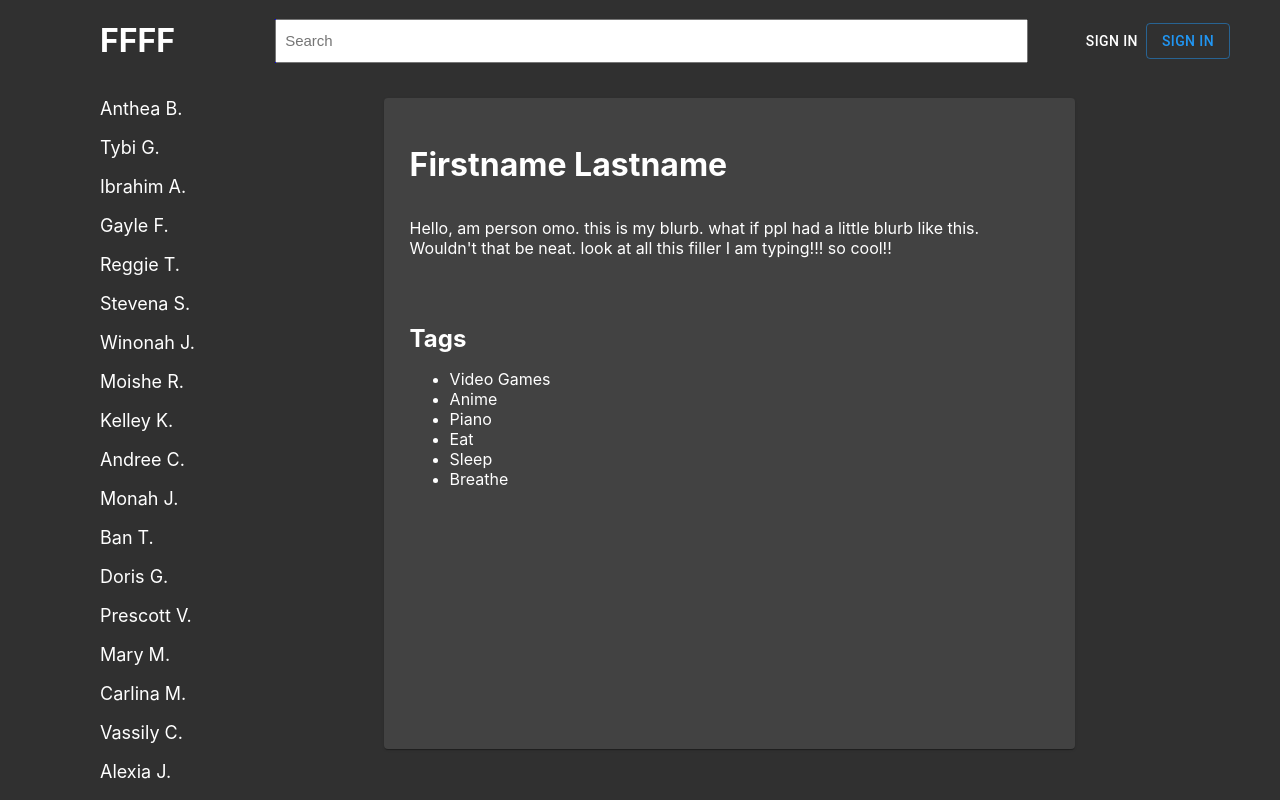
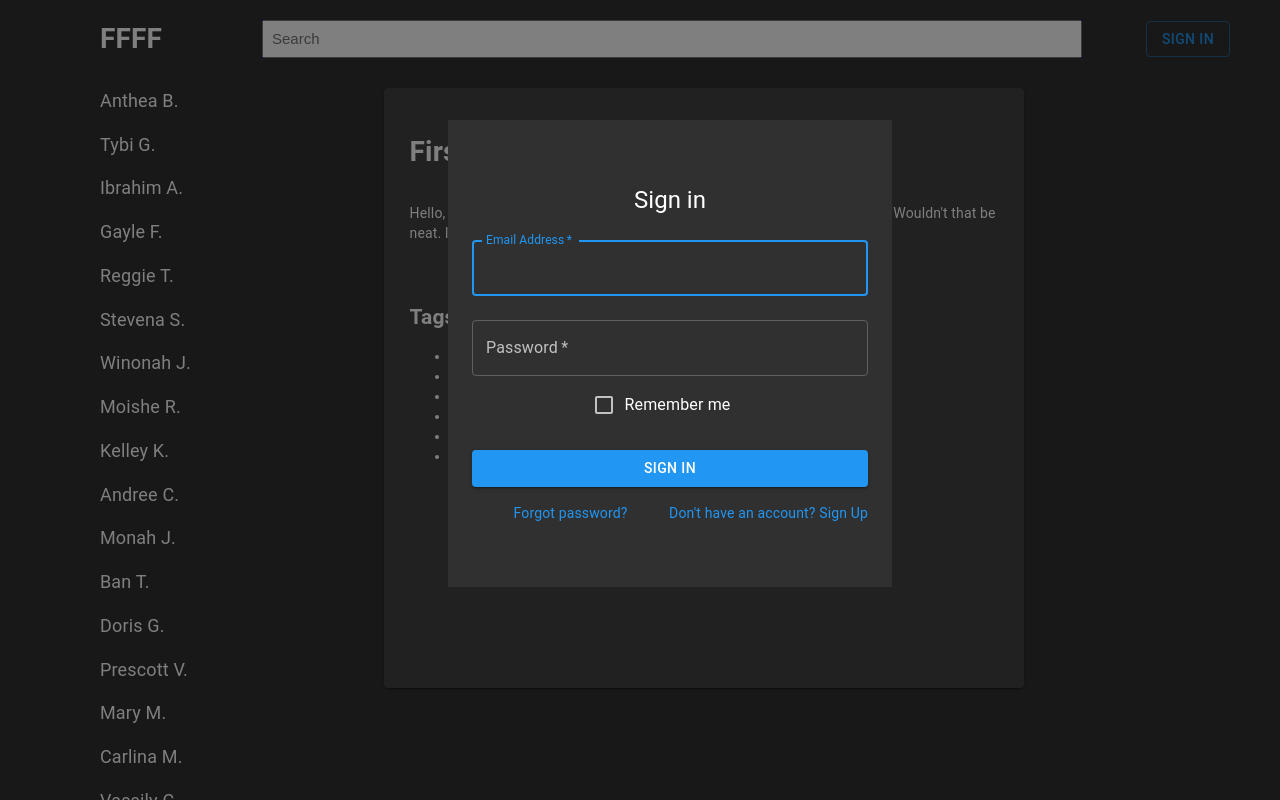
Before and after one commit to matt-seb-ho/w21_webapp, a React (Create React App) app: page / in a window 1280 px wide. Both pictures are taken after a click on the button "SIGN IN". Shown: the top 800 px of the page. Built offline with nearby package versions, Linux system fonts and the light colour scheme; no server answers.

Commit message:
authcontext

```diff
--- a/src/App.js
+++ b/src/App.js
@@ -14,7 +14,7 @@
 import signIn from './api/signIn';
 import { dummy } from "./dummyPerson";
 import SignIn from './components/SignIn';
-import Modal from 'react-modal';
+import SignUp from './components/SignUp';
 import TextField from '@material-ui/core/TextField';
 import Dialog from '@material-ui/core/Dialog';
 import DialogActions from '@material-ui/core/DialogActions';
@@ -22,6 +22,8 @@
 import DialogContentText from '@material-ui/core/DialogContentText';
 import DialogTitle from '@material-ui/core/DialogTitle';
 import blue from '@material-ui/core/colors/blue';
+import { AuthProvider } from './contexts/AuthContext';
+import { BrowserRouter as Router, Switch, Route } from 'react-router-dom'
 
 function Spacer(props) {
 	return <div style={{width: props.width, height: props.height}}> </div>;
@@ -50,45 +52,18 @@
 	const [searchIn, setSearchIn] = useState('');
 	const [loggedIn, setLoggedIn] = useState(false);
 	const [name, setName] = useState();
-	const [showLogin, setShowLogin] = useState(false);
+	const [showSI, setShowSI] = useState(false);
 
-	const handleClose = () => setShowLogin(false);
-	const handleShow = () => setShowLogin(true);
-
-	useEffect(() => {
-
-		function callFunc(){
-			userRef.push({
-				email: "test2@gmail.com",
-				password: "beans123"
-			})
-		}
-		callFunc();
-		//set replaces, push adds
-
-	}, [])
-
-	const onSignUp = () => {
-		const result = signUp("testsign9@gmail.com", "passwordtest", "Bob", "Last");
-		console.log(result);
-	};
-
-	const onSignIn = () => {
-		const result = signIn("testsign9@gmail.com", "passwordtest");
-		console.log(result);
-	};
-
-	const [open, setOpen] = useState(false);
-
-  	const handleClickOpen = () => {
-   		setOpen(true);
+  	const handleSIopen = () => {
+   		setShowSI(true);
   	};
 
-	const demoHandleClose = () => {
-    	setOpen(false);
+	const handleSIclose = () => {
+    		setShowSI(false);
   	};
 
 	return (
+		<AuthProvider>
 		<ThemeProvider theme={darkTheme}>
 		<div className="App">
 			<div id="AppHead" className="sticky" >
@@ -99,8 +74,7 @@
 					<SearchBar setSearchIn={setSearchIn} />
 				</div>
 				<div>
-					<Button onClick={handleShow}>Sign In</Button>
-					<Button variant="outlined" color="primary" onClick={handleClickOpen}>
+					<Button variant="outlined" color="primary" onClick={handleSIopen}>
 	  					Sign In
 					</Button>
 					{/*
@@ -134,7 +108,7 @@
 			</Modal>
 			*/}
 
-			<Dialog open={open} onClose={demoHandleClose} aria-labelledby="form-dialog-title">
+			<Dialog open={showSI} onClose={handleSIclose} aria-labelledby="form-dialog-title">
 				<DialogTitle id="form-dialog-title">SignIn</DialogTitle>
 				<DialogContent>
 					<SignIn />
@@ -182,6 +156,7 @@
 
 		</div>
 		</ThemeProvider>
+		</AuthProvider>
 	);
 }
 
--- a/src/components/SignIn.js
+++ b/src/components/SignIn.js
@@ -1,4 +1,4 @@
-import React from 'react';
+import React, { useState } from 'react';
 import Avatar from '@material-ui/core/Avatar';
 import Button from '@material-ui/core/Button';
 import CssBaseline from '@material-ui/core/CssBaseline';
@@ -13,6 +13,13 @@
 import { makeStyles } from '@material-ui/core/styles';
 import Container from '@material-ui/core/Container';
 import { shadows } from '@material-ui/system';
+import Dialog from '@material-ui/core/Dialog';
+import DialogActions from '@material-ui/core/DialogActions';
+import DialogContent from '@material-ui/core/DialogContent';
+import DialogContentText from '@material-ui/core/DialogContentText';
+import DialogTitle from '@material-ui/core/DialogTitle';
+import blue from '@material-ui/core/colors/blue';
+import SignUp from './SignUp';
 
 function Copyright() {
   return (
@@ -49,6 +56,15 @@
 
 export default function SignIn() {
   const classes = useStyles();
+  const [SUopen, setSUopen] = useState(false);
+
+  const handleSUopen = () => {
+  	setSUopen(true);
+  };
+  const handleSUclose = () => {
+  	setSUopen(false);
+  };
+
 
   return (
     <Container className="signInBox" component="main" maxWidth="xs" boxShadow={5}>
@@ -105,9 +121,18 @@
               </Link>
             </Grid>
             <Grid item>
-              <Link href="#" variant="body2">
+              <Link href="#" variant="body2"
+	      	onClick={handleSUopen}
+	      >
                 {"Don't have an account? Sign Up"}
               </Link>
+	      <Dialog open={SUopen} onClose={handleSUclose}>
+	      	<DialogTitle id="signUp">Sign Up</DialogTitle>
+		<DialogContent>
+		  <SignUp />
+		</DialogContent>
+	      </Dialog>
+
             </Grid>
           </Grid>
         </form>
--- a/src/components/SignUp.js
+++ b/src/components/SignUp.js
@@ -1,15 +1,163 @@
-import React from 'react'
-import { TextInput } from 'react-materialize';
+import React, { useState, useRef } from 'react';
+import Avatar from '@material-ui/core/Avatar';
+import Button from '@material-ui/core/Button';
+import CssBaseline from '@material-ui/core/CssBaseline';
+import TextField from '@material-ui/core/TextField';
+import FormControlLabel from '@material-ui/core/FormControlLabel';
+import Checkbox from '@material-ui/core/Checkbox';
+import Link from '@material-ui/core/Link';
+import Grid from '@material-ui/core/Grid';
+import Box from '@material-ui/core/Box';
+//import LockOutlinedIcon from '@material-ui/icons/LockOutlined';
+import Typography from '@material-ui/core/Typography';
+import { makeStyles } from '@material-ui/core/styles';
+import Container from '@material-ui/core/Container';
+import { shadows } from '@material-ui/system';
+import { useAuth } from '../contexts/AuthContext';
+import { Alert } from '@material-ui/lab';
 
-export default function SignUp(){
+function Copyright() {
+  return (
+    <Typography variant="body2" color="textSecondary" align="center">
+      {'Copyright © '}
+      <Link color="inherit" href="https://material-ui.com/">
+        Your Website
+      </Link>{' '}
+      {new Date().getFullYear()}
+      {'.'}
+    </Typography>
+  );
+}
+
+const useStyles = makeStyles((theme) => ({
+  paper: {
+    marginTop: theme.spacing(8),
+    display: 'flex',
+    flexDirection: 'column',
+    alignItems: 'center',
+  },
+  avatar: {
+    margin: theme.spacing(1),
+    backgroundColor: theme.palette.secondary.main,
+  },
+  form: {
+    width: '100%', // Fix IE 11 issue.
+    marginTop: theme.spacing(1),
+  },
+  submit: {
+    margin: theme.spacing(3, 0, 2),
+  },
+}));
+
+export default function SignIn() {
+  const classes = useStyles();
+  const firstRef = useRef();
+  const lastRef = useRef();
+  const emailRef = useRef();
+  const passwordRef = useRef();
+  const { signup } = useAuth();
+  const [error, setError] = useState('');
+  const [loading, setLoading] = useState(false);
+
+  async function handleSubmit(e){
+  	e.preventDefault()
+
+	try {
+		setError('');
+		setLoading(true);
+		console.log(emailRef.current.value);
+		await signup(emailRef.current.value, passwordRef.current.value);
+	} catch {
+		setError('Failed to create an account');
+	}
+	setLoading(false);
+  }
+
+  return (
+    <Container className="signInBox" component="main" maxWidth="xs" boxShadow={5}>
+      <CssBaseline />
+      <div className={classes.paper}>
+		{/*
+        <Avatar className={classes.avatar}>
+          <LockOutlinedIcon />
+        </Avatar>
+		*/}
+        <Typography component="h1" variant="h5">
+          Sign Up
+        </Typography>
+	{/* currentUser.email */}
+	{error && <p style={{color:"red"}}>{error}</p>}
+        <form className={classes.form} onSubmit={handleSubmit} noValidate>
+	  <TextField
+	    variant="outlined"
+	    margin="normal"
+	    required
+	    fullWidth
+	    id="firstName"
+	    label="First Name"
+	    name="first"
+	    inputRef={firstRef}
+	    autoFocus
+	  />
+	  <TextField
+	    variant="outlined"
+	    margin="normal"
+	    required
+	    fullWidth
+	    id="lastName"
+	    label="Last Name"
+	    name="last"
+	    inputRef={lastRef}
+	  />
+          <TextField
+            variant="outlined"
+            margin="normal"
+            required
+            fullWidth
+            id="email"
+            label="Email Address"
+            name="email"
+	    inputRef={emailRef}
+          />
+          <TextField
+            variant="outlined"
+            margin="normal"
+            required
+            fullWidth
+            name="password"
+            label="Password"
+            type="password"
+            id="password"
+	    inputRef={passwordRef}
+          />
+          <Button
+            type="submit"
+	    disabled={loading}
+            fullWidth
+            variant="contained"
+            color="primary"
+            className={classes.submit}
+          >
+            submit
+          </Button>
+          <Grid container>
+          </Grid>
+        </form>
+      </div>
+      <Box mt={8}>
+      </Box>
+    </Container>
+  );
+}
+
+/*
+export default function SignIn(){
 	return (
 		<div>
 			<div className="outerBox">
 				<TextInput label="First Name" />
-				<TextInput label="Last Name" />
-				<TextInput label="Email Address" />
-				<TextInput label="Password" />
 			</div>
 		</div>
 	);
 }
+*/
--- /dev/null
+++ b/src/contexts/AuthContext.js
@@ -0,0 +1,38 @@
+import React, { useContext, useState, useEffect } from 'react';
+import { auth } from '../firebase';
+
+const AuthContext = React.createContext();
+
+export function useAuth() {
+	return useContext(AuthContext);
+}
+
+export function AuthProvider({ children }){
+	const [currentUser, setCurrentUser] = useState();
+	const [loading, setLoading] = useState(true);
+
+
+	function signup(email, password){
+		auth.createUserWithEmailAndPassword(email, password);
+	}
+
+	useEffect(() => {
+		const unsubscribe = auth.onAuthStateChanged(user => {
+			setCurrentUser(user)
+			setLoading(false)
+		})
+
+		return unsubscribe
+	}, [])
+
+	const value = {
+		currentUser,
+		signup
+	}
+
+	return (
+		<AuthContext.Provider value={value}>
+			{!loading && children}
+		</AuthContext.Provider>
+	)
+}
--- a/src/firebase.js
+++ b/src/firebase.js
@@ -11,6 +11,7 @@
 };
 
 export const firebaseApp = firebase.initializeApp(firebaseConfig);
+export const auth = firebaseApp.auth();
 
 export const userRef = firebaseApp.database().ref("users");
 
```
Also changed, not shown: 2 other files (tests, documents, lock files or other folders).
